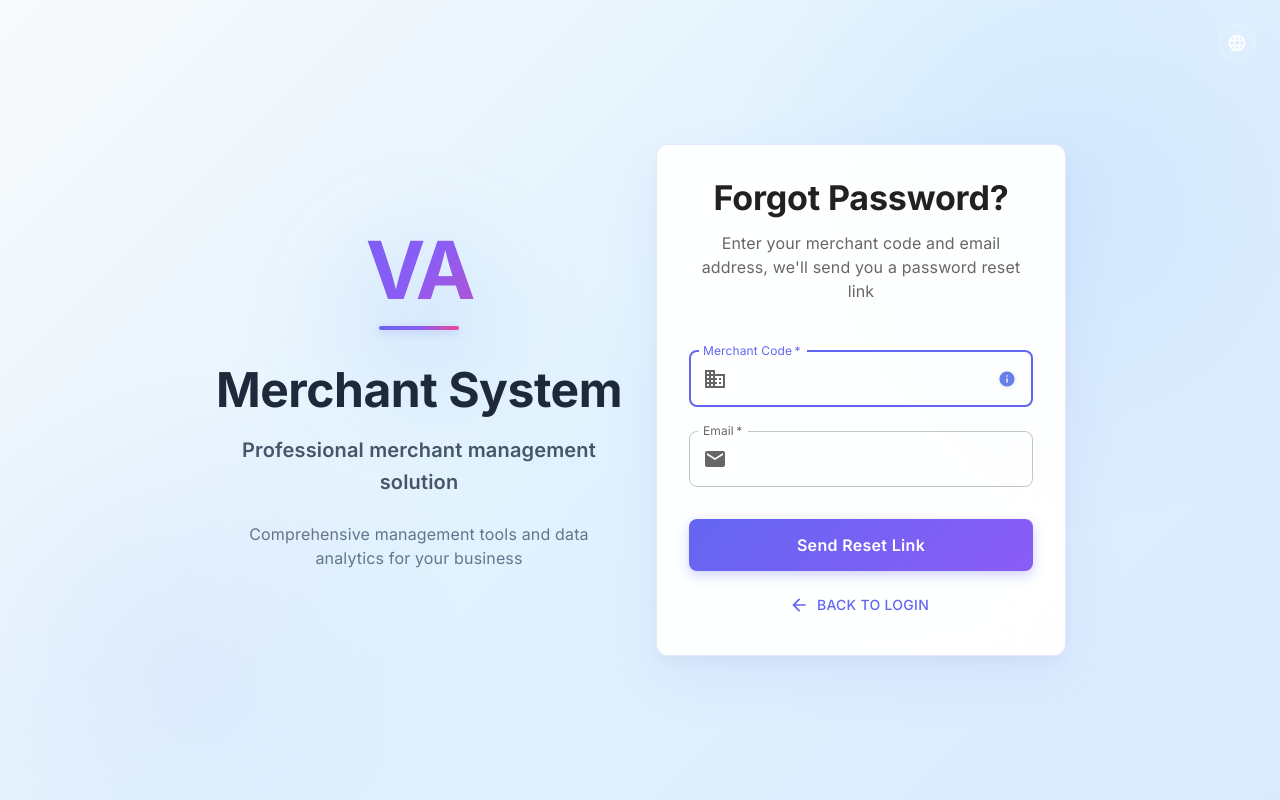
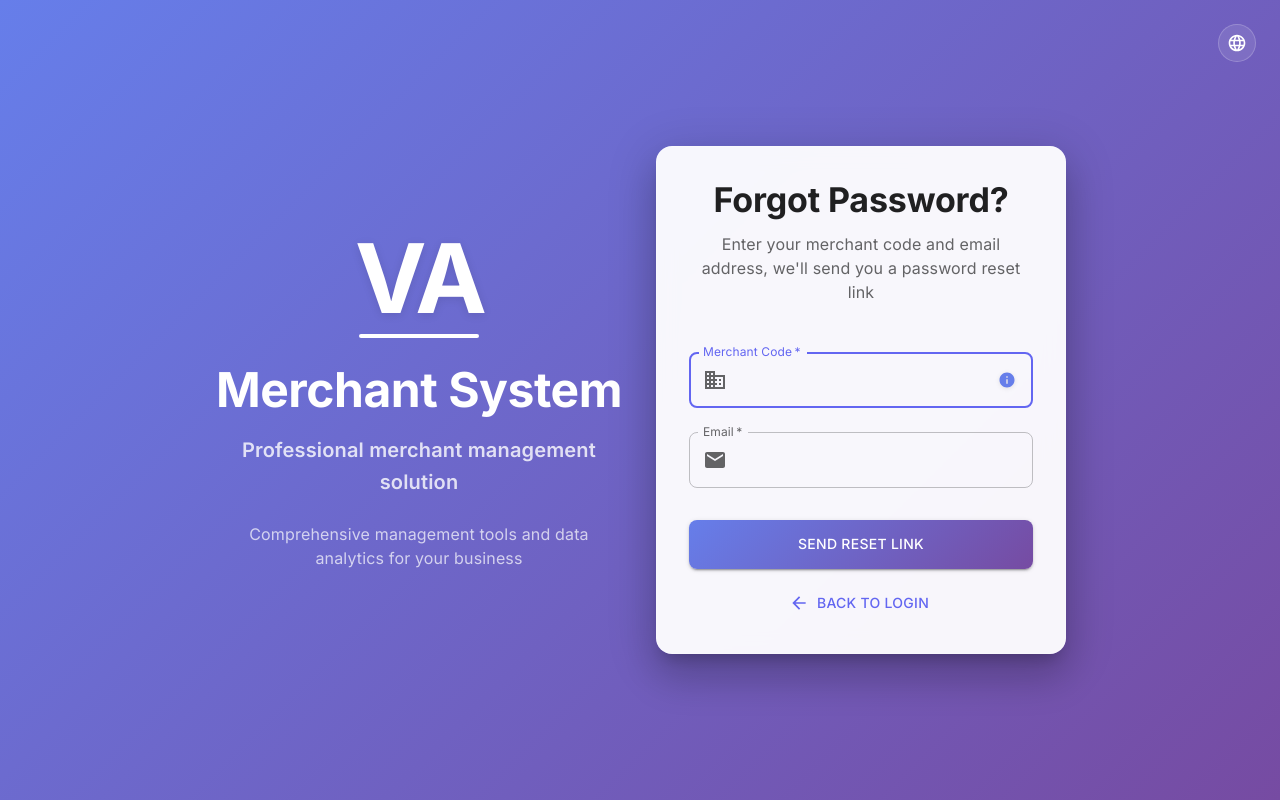
Before and after one commit to yancheng0821/merchant-system, a React (Create React App) app in the folder merchant-admin/: page / in a window 1280 px wide. Both pictures are taken after a click on the button "Forgot Password?". Built offline with nearby package versions, Linux system fonts and the light colour scheme.

Commit message:
Revert "密码重置邮件发送Bug"
This reverts commit b9c5f8b7fb41bc51e543a92d9178eff6bcdb1ebb.

```diff
--- a/merchant-admin/src/components/auth/ForgotPasswordPage.tsx
+++ b/merchant-admin/src/components/auth/ForgotPasswordPage.tsx
@@ -78,35 +78,12 @@ const ForgotPasswordPage: React.FC<ForgotPasswordPageProps> = ({ onBack }) => {
     <Box
       sx={{
         minHeight: '100vh',
-        background: 'linear-gradient(135deg, #f8fafc 0%, #e0f2fe 50%, #dbeafe 100%)',
+        background: 'linear-gradient(135deg, #667eea 0%, #764ba2 100%)',
         display: 'flex',
         alignItems: 'center',
         justifyContent: 'center',
         p: 2,
         position: 'relative',
-        overflow: 'hidden',
-        '&::before': {
-          content: '""',
-          position: 'absolute',
-          top: '-20%',
-          right: '-10%',
-          width: '700px',
-          height: '700px',
-          background: 'radial-gradient(circle, rgba(59, 130, 246, 0.08) 0%, transparent 70%)',
-          borderRadius: '50%',
-          zIndex: 0,
-        },
-        '&::after': {
-          content: '""',
-          position: 'absolute',
-          bottom: '-20%',
-          left: '-10%',
-          width: '600px',
-          height: '600px',
-          background: 'radial-gradient(circle, rgba(99, 102, 241, 0.06) 0%, transparent 70%)',
-          borderRadius: '50%',
-          zIndex: 0,
-        },
       }}
     >
       <Box
@@ -120,7 +97,7 @@ const ForgotPasswordPage: React.FC<ForgotPasswordPageProps> = ({ onBack }) => {
         <LanguageSwitcher variant="login" size="medium" />
       </Box>
 
-      <Container maxWidth="md" sx={{ position: 'relative', zIndex: 1 }}>
+      <Container maxWidth="md">
         <Box
           sx={{
             display: 'grid',
@@ -134,63 +111,43 @@ const ForgotPasswordPage: React.FC<ForgotPasswordPageProps> = ({ onBack }) => {
             <Box
               sx={{
                 textAlign: 'center',
+                color: 'white',
                 display: { xs: 'none', md: 'block' },
-                position: 'relative',
               }}
             >
-              {/* 装饰性几何元素 */}
-              <Box
-                sx={{
-                  position: 'absolute',
-                  top: '-40px',
-                  left: '50%',
-                  transform: 'translateX(-50%)',
-                  width: '250px',
-                  height: '250px',
-                  background: 'radial-gradient(circle, rgba(59, 130, 246, 0.12), transparent 70%)',
-                  borderRadius: '50%',
-                  filter: 'blur(40px)',
-                  zIndex: -1,
-                }}
-              />
-
               {/* VA Logo */}
-              <Box sx={{ mb: 4 }}>
+              <Box sx={{ mb: 3 }}>
                 <Typography
                   sx={{
-                    fontSize: '5rem',
+                    fontSize: '6rem',
                     fontWeight: 800,
                     fontFamily: '"SF Pro Display", -apple-system, BlinkMacSystemFont, "Segoe UI", Roboto, sans-serif',
                     letterSpacing: '-0.04em',
                     lineHeight: 1,
-                    background: 'linear-gradient(135deg, #6366F1 0%, #8B5CF6 50%, #EC4899 100%)',
-                    WebkitBackgroundClip: 'text',
-                    WebkitTextFillColor: 'transparent',
-                    backgroundClip: 'text',
-                    mb: 2,
+                    color: '#ffffff',
+                    textShadow: '0 2px 10px rgba(0,0,0,0.1)',
                   }}
                 >
                   VA
                 </Typography>
                 <Box
                   sx={{
-                    width: '80px',
+                    width: '120px',
                     height: '4px',
-                    background: 'linear-gradient(90deg, #6366F1 0%, #8B5CF6 50%, #EC4899 100%)',
+                    background: '#ffffff',
                     borderRadius: '2px',
                     margin: '0 auto',
-                    boxShadow: '0 2px 8px rgba(99, 102, 241, 0.3)',
+                    mt: 1,
                   }}
                 />
               </Box>
-
-              <Typography variant="h3" sx={{ fontWeight: 700, mb: 2, color: '#1e293b' }}>
+              <Typography variant="h3" sx={{ fontWeight: 700, mb: 2 }}>
                 {t('auth.brandTitle')}
               </Typography>
-              <Typography variant="h6" sx={{ color: '#475569', mb: 3 }}>
+              <Typography variant="h6" sx={{ opacity: 0.8, mb: 3 }}>
                 {t('auth.brandSubtitle')}
               </Typography>
-              <Typography variant="body1" sx={{ color: '#64748b', maxWidth: '400px', mx: 'auto' }}>
+              <Typography variant="body1" sx={{ opacity: 0.7 }}>
                 {t('auth.brandDescription')}
               </Typography>
             </Box>
@@ -199,18 +156,13 @@ const ForgotPasswordPage: React.FC<ForgotPasswordPageProps> = ({ onBack }) => {
           {/* 右侧表单区域 */}
           <Slide direction="left" in timeout={800}>
             <Paper
-              elevation={0}
+              elevation={24}
               sx={{
-                borderRadius: 3,
+                borderRadius: 4,
                 p: 4,
                 background: 'rgba(255, 255, 255, 0.95)',
-                backdropFilter: 'blur(20px)',
-                border: '1px solid rgba(99, 102, 241, 0.15)',
-                boxShadow: '0 20px 60px rgba(99, 102, 241, 0.08), 0 8px 16px rgba(0, 0, 0, 0.04)',
-                transition: 'all 0.3s ease',
-                '&:hover': {
-                  boxShadow: '0 24px 70px rgba(99, 102, 241, 0.12), 0 10px 20px rgba(0, 0, 0, 0.06)',
-                },
+                backdropFilter: 'blur(10px)',
+                border: '1px solid rgba(255, 255, 255, 0.2)',
               }}
             >
           <Box textAlign="center" mb={4}>
@@ -304,20 +256,10 @@ const ForgotPasswordPage: React.FC<ForgotPasswordPageProps> = ({ onBack }) => {
                   mt: 3,
                   mb: 2,
                   py: 1.5,
-                  textTransform: 'none',
-                  fontWeight: 600,
-                  fontSize: '1rem',
                   borderRadius: 2,
-                  background: 'linear-gradient(135deg, #6366F1 0%, #8B5CF6 100%)',
-                  boxShadow: '0 4px 12px rgba(99, 102, 241, 0.3)',
-                  transition: 'all 0.3s ease',
+                  background: 'linear-gradient(135deg, #667eea 0%, #764ba2 100%)',
                   '&:hover': {
-                    background: 'linear-gradient(135deg, #4F46E5 0%, #7C3AED 100%)',
-                    boxShadow: '0 6px 20px rgba(99, 102, 241, 0.4)',
-                    transform: 'translateY(-2px)',
-                  },
-                  '&:active': {
-                    transform: 'translateY(0)',
+                    background: 'linear-gradient(135deg, #5a6fd8 0%, #6a4190 100%)',
                   },
                 }}
               >
--- a/merchant-admin/src/services/api.ts
+++ b/merchant-admin/src/services/api.ts
@@ -598,10 +598,10 @@ export const authApi = {
   },
 
   // 密码重置相关
-  forgotPassword: async (email: string, tenantCode: string): Promise<ApiResponse<any>> => {
+  forgotPassword: async (email: string, tenantName: string): Promise<ApiResponse<any>> => {
     return createRequest('/api/auth/forgot-password', {
       method: 'POST',
-      body: JSON.stringify({ email, tenantCode }),
+      body: JSON.stringify({ email, tenantName }),
     });
   },
 
```
Also changed, not shown: 1 other file (tests, documents, lock files or other folders).
